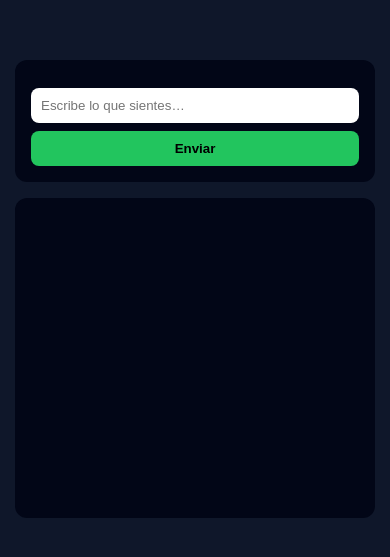
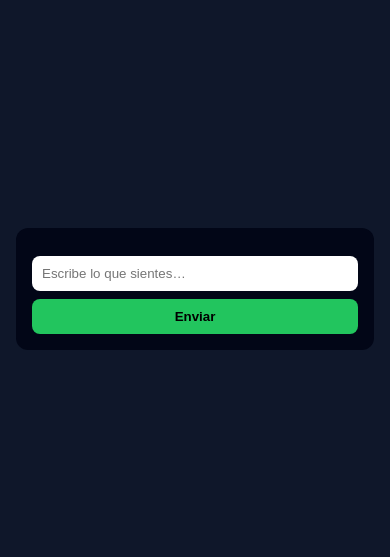
Before and after one commit to polpalomeras/psicotrading-frontend, a website built with Vite: page index.html in a window 390 px wide. Shown: the part 133-690 px from the top of the page. Built offline with nearby package versions, Linux system fonts and the light colour scheme.

Commit message:
Update index.html

```diff
--- a/index.html
+++ b/index.html
@@ -75,25 +75,9 @@
       cursor: pointer;
     }
 
-    .avatar {
-      width: 360px;
-      background: #020617;
-      border-radius: 12px;
-      overflow: hidden;
-    }
-
-    .avatar iframe {
-      width: 100%;
-      height: 100%;
-      border: none;
-    }
-
     @media (max-width: 900px) {
       .container {
         flex-direction: column;
-      }
-      .avatar {
-        height: 320px;
       }
     }
   </style>
@@ -115,16 +99,24 @@
       <button onclick="enviar()">Enviar</button>
     </div>
 
-    <!-- AVATAR D-ID -->
-    <div class="avatar">
-      <iframe
-        src="dXNhMzBwb2xAZ21haWwuY29t:-Z3NPryqSYrK2qw69LpZV"
-        allow="microphone; autoplay"
-      ></iframe>
-    </div>
-
   </div>
 
+  <!-- TU CHAT JS -->
   <script src="main.js"></script>
+
+  <!-- ========================= -->
+  <!-- D-ID AGENT (AVATAR LIVE) -->
+  <!-- ========================= -->
+  <script type="module"
+    src="https://agent.d-id.com/v2/index.js"
+    data-mode="fabio"
+    data-client-key="Z29vZ2xlLW9hdXRoMnwxMDU2NTQxNDUzNDAwMjY2ODc4MjQ6MHMtaGF4VWk4YzFNMXMtT1Q3Z2VL"
+    data-agent-id="v2_agt_EbUhiDek"
+    data-name="did-agent"
+    data-monitor="true"
+    data-orientation="horizontal"
+    data-position="right">
+  </script>
+
 </body>
 </html>
```
